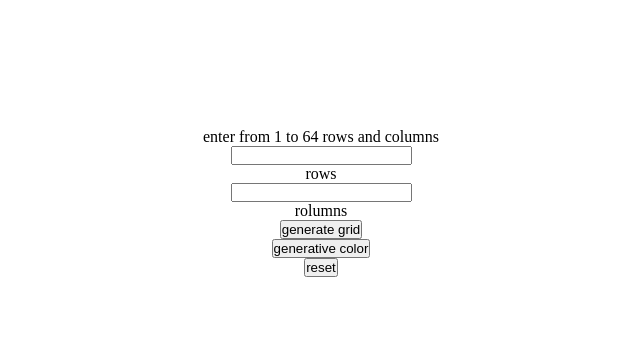
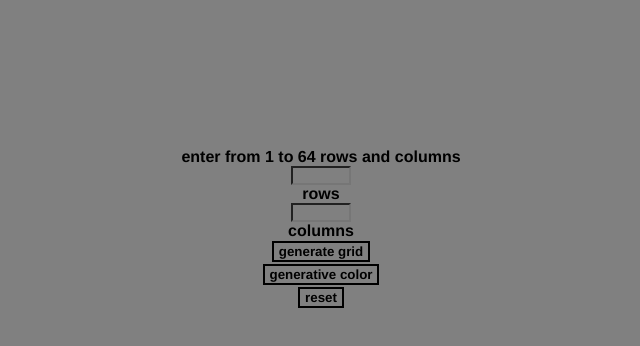
Before and after one commit to metzbot/etchasketch, a plain HTML site: page index.html in a window 1280 px wide. Shown: the whole page, without its empty margins (319-959 px from the left). Drawn offline with Linux system fonts and the light colour scheme.

Commit message:
refining coloring and text entry, fonts

```diff
--- a/etchasketch.js
+++ b/etchasketch.js
@@ -75,7 +75,7 @@ cells.forEach((cell) => {
 
 function resetGrid() {
   cells.forEach((cell) => {
-    cell.style.backgroundColor = '#FFF';
+    cell.style.backgroundColor = 'grey';
   })
 }
 
--- a/index.html
+++ b/index.html
@@ -12,9 +12,9 @@
     <div id="grid-container">
 
     </div>
-    <div>enter from 1 to 64 rows and columns</div>
+    <div id="title">enter from 1 to 64 rows and columns</div>
     <input id="row-input">rows</input>
-    <input id="column-input">rolumns</input>
+    <input id="column-input">columns</input>
     <button id="create-grid">generate grid</button>
     <button id="randomizer">generative color</button>
     <button id="reset">reset</button>
--- a/styles.css
+++ b/styles.css
@@ -3,6 +3,25 @@
   margin: 0;
   padding: 0;
   touch-action: none;
+  font-family: 'Helvetica Neue', sans-serif;
+  font-weight: bold;
+  background-color: grey;
+}
+
+#title {
+  margin-top: 20px;
+}
+
+input {
+  width: 60px;
+  text-align: center;
+}
+
+button {
+  border: 2px solid black;
+  border-radius: 0;
+  margin: 1px;
+  padding: 1px 5px;
 }
 
 #grid-wrapper {
@@ -18,7 +37,7 @@
 }
 
 .cell {
-  border: 1px solid black;
+  border: 1px solid rgba(0, 0, 0, 0.5);
   min-width: 10px;
   min-height: 10px;
   float: left;
```
